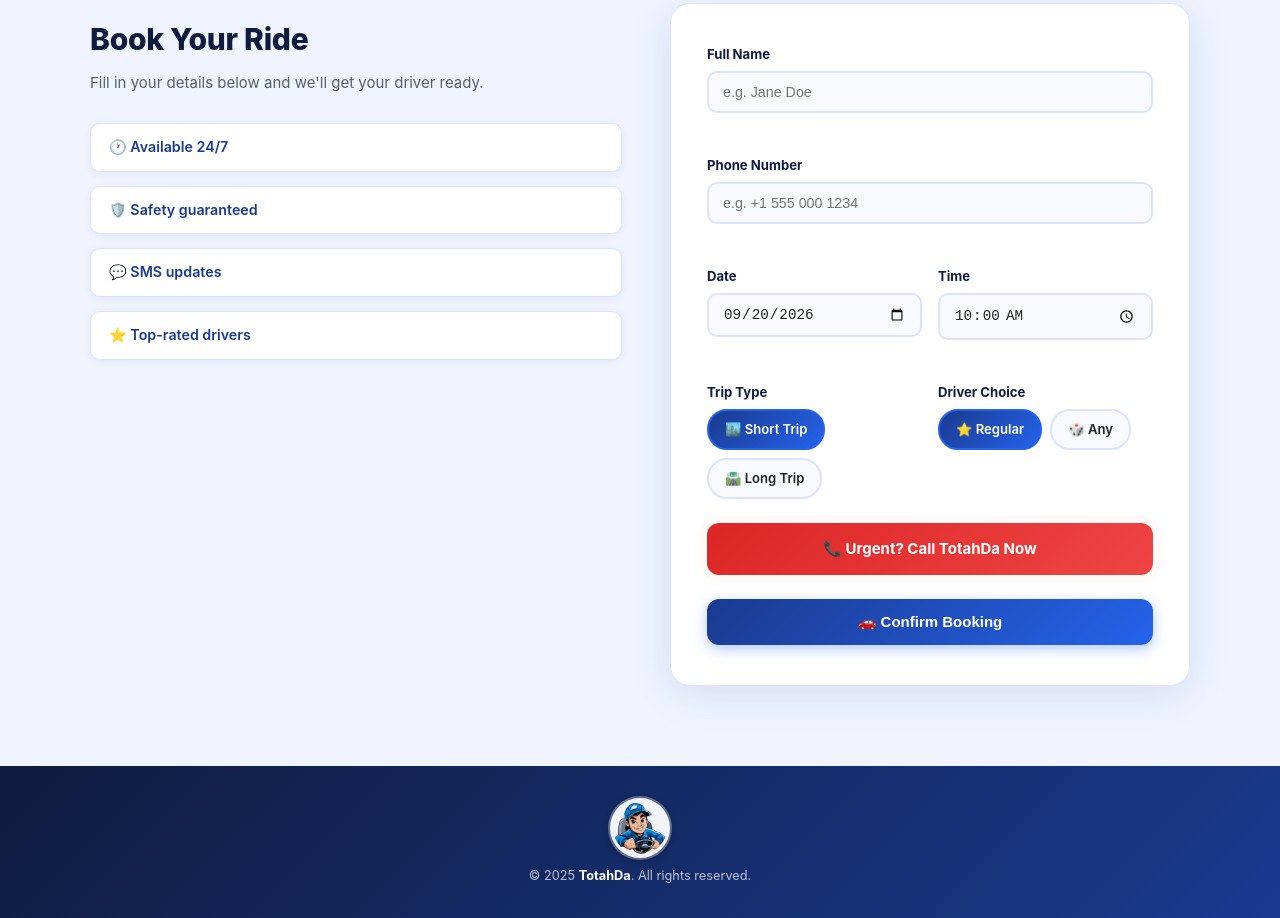
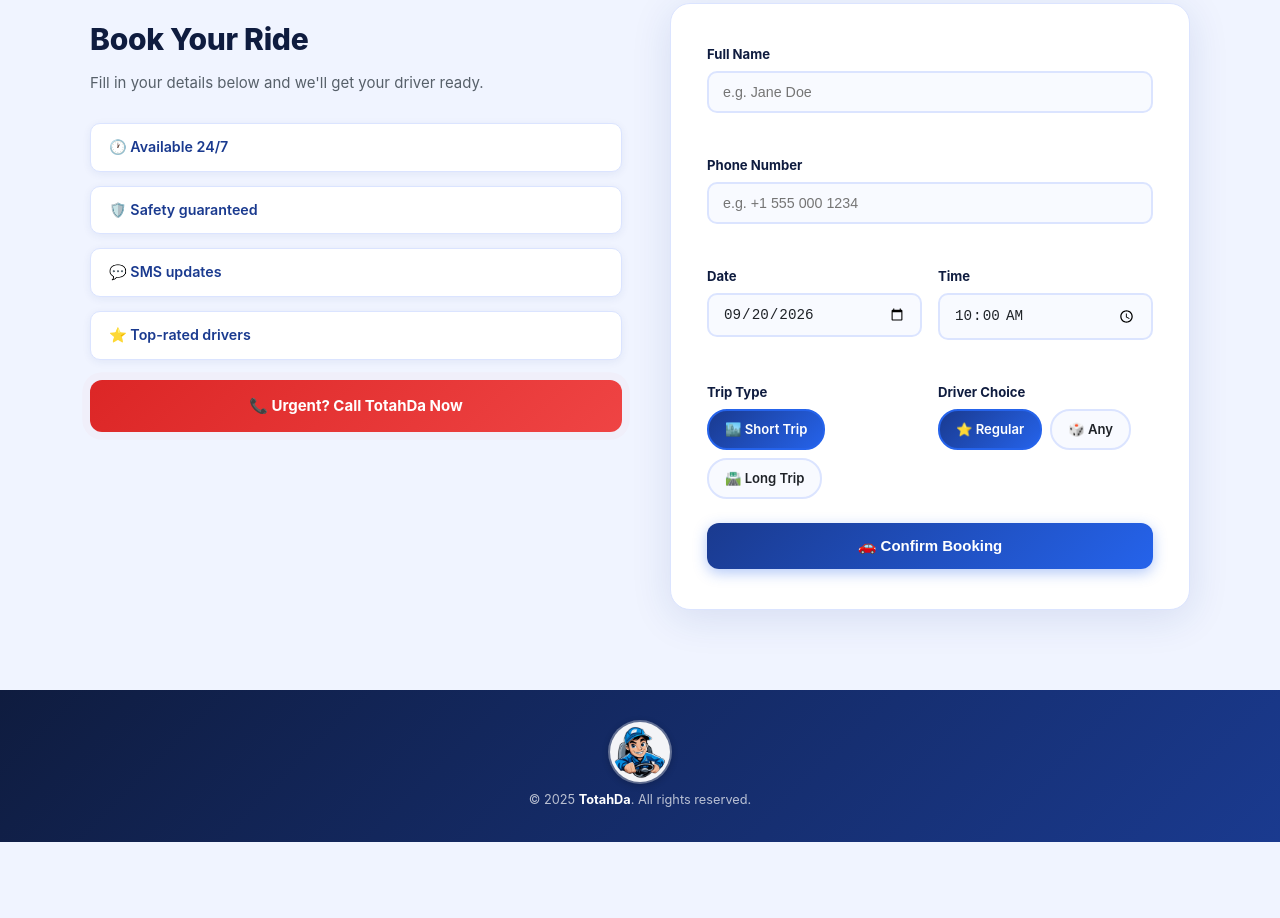
Before and after one commit to jit2111/Driver-App, a website: page index.html in a window 1280 px wide. Shown: the part 610-1528 px from the top of the page. After the commit the page ends 1452 px from the top, so only its background shows below. Drawn offline with Linux system fonts and the light colour scheme.

Commit message:
fix: move urgent call button below top-rated drivers perk in left column

```diff
--- a/index.html
+++ b/index.html
@@ -61,6 +61,9 @@
           <li data-i18n="perk_sms">💬 SMS updates</li>
           <li data-i18n="perk_rated">⭐ Top-rated drivers</li>
         </ul>
+        <a href="tel:+919432670586" class="btn-urgent btn-urgent-left" data-i18n="btn_urgent">
+          📞 Urgent? Call TotahDa Now
+        </a>
       </div>
 
       <div class="form-card">
@@ -122,10 +125,6 @@
             </div>
           </div>
 
-          <a href="tel:+919432670586" class="btn-urgent" data-i18n="btn_urgent">
-            📞 Urgent? Call TotahDa Now
-          </a>
-
           <button type="submit" class="btn btn-primary btn-full" data-i18n="btn_confirm">
             🚗 Confirm Booking
           </button>
--- a/style.css
+++ b/style.css
@@ -475,6 +475,11 @@ input.invalid {
   margin-top: 4px;
   animation: urgentPulse 1.4s ease-in-out infinite;
   transition: background 0.15s, transform 0.1s, box-shadow 0.15s;
+}
+
+.btn-urgent-left {
+  margin-top: 20px;
+  margin-bottom: 0;
 }
 
 .btn-urgent:hover {
```
